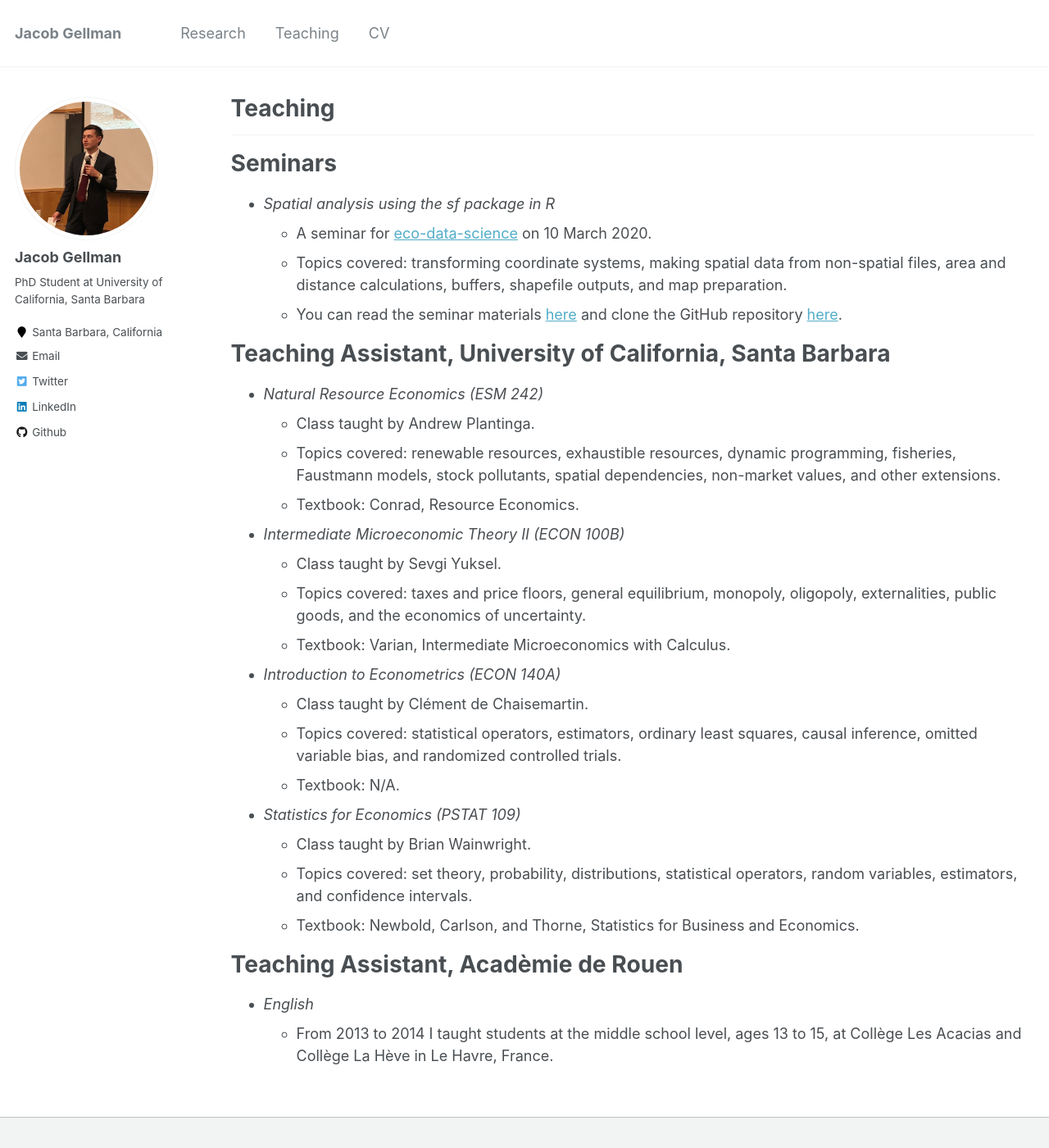
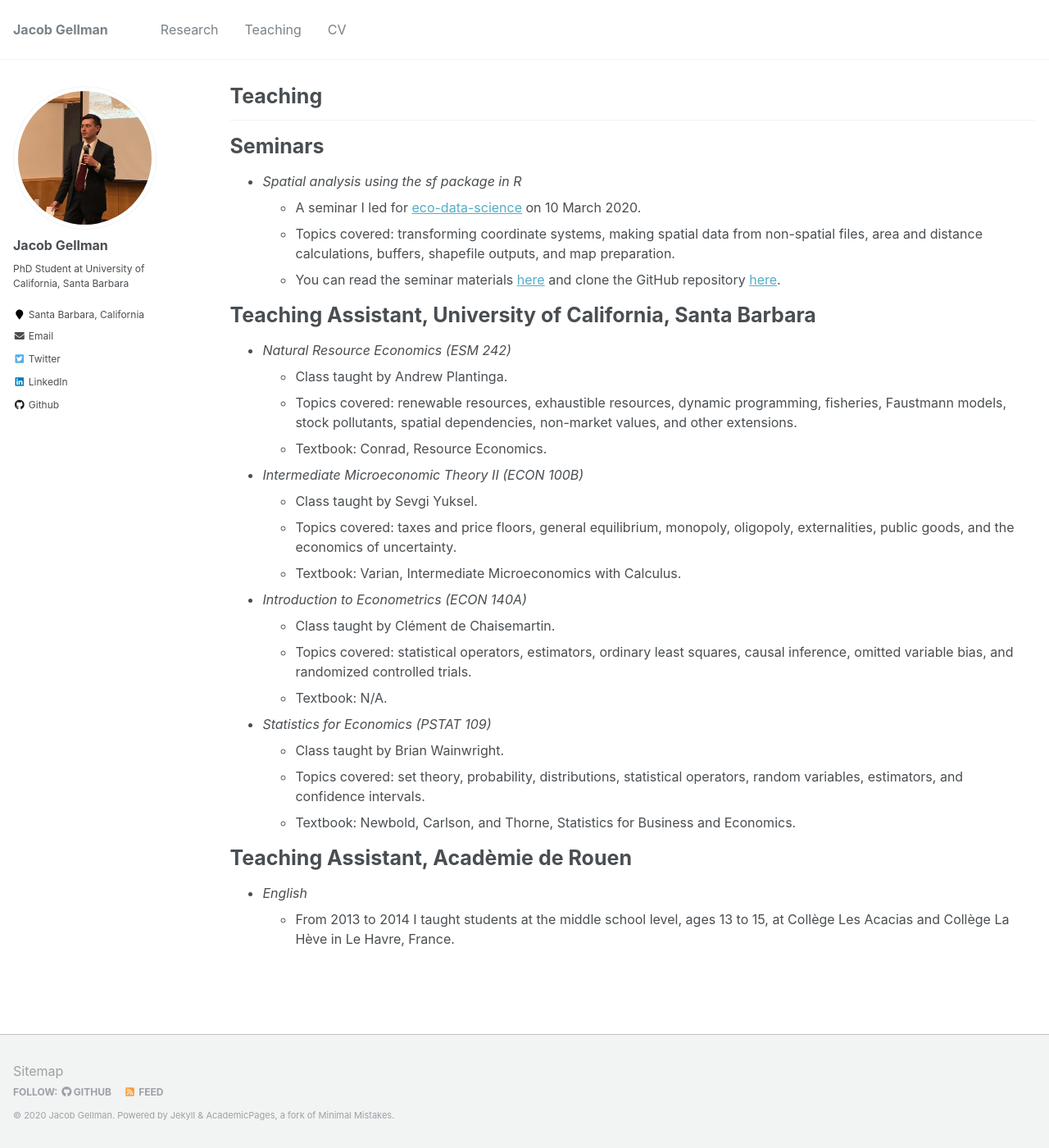
Before and after one commit to jacobgellman/jacobgellman.github.io, a Jekyll site: the page built from _pages/teaching.md, in a window 1280 px wide and 1400 px high. Shown: the whole window at 82% size. Built offline with Jekyll 4.4.1, drawn with Linux system fonts in a browser that asks for light colours.

Commit message:
Font size

```diff
--- a/_pages/teaching.md
+++ b/_pages/teaching.md
@@ -12,7 +12,7 @@
 Seminars
 ======
 * *Spatial analysis using the sf package in R*
-  * A seminar for [eco-data-science](https://eco-data-science.github.io/) on 10 March 2020.
+  * A seminar I led for [eco-data-science](https://eco-data-science.github.io/) on 10 March 2020.
   * Topics covered: transforming coordinate systems, making spatial data from non-spatial files, area and distance calculations, buffers, shapefile outputs, and map preparation.
   * You can read the seminar materials [here](https://jacobgellman.github.io/files/eco-data-sci-sf.html) and clone the GitHub repository [here](https://github.com/jacobgellman/eco-data-sci-sf).
 
--- a/_sass/_reset.scss
+++ b/_sass/_reset.scss
@@ -11,7 +11,7 @@
   font-size: 16px;
 
   @include breakpoint($medium) {
-    font-size: 18px;
+    font-size: 16px;
   }
 
   -webkit-text-size-adjust: 100%;
```
